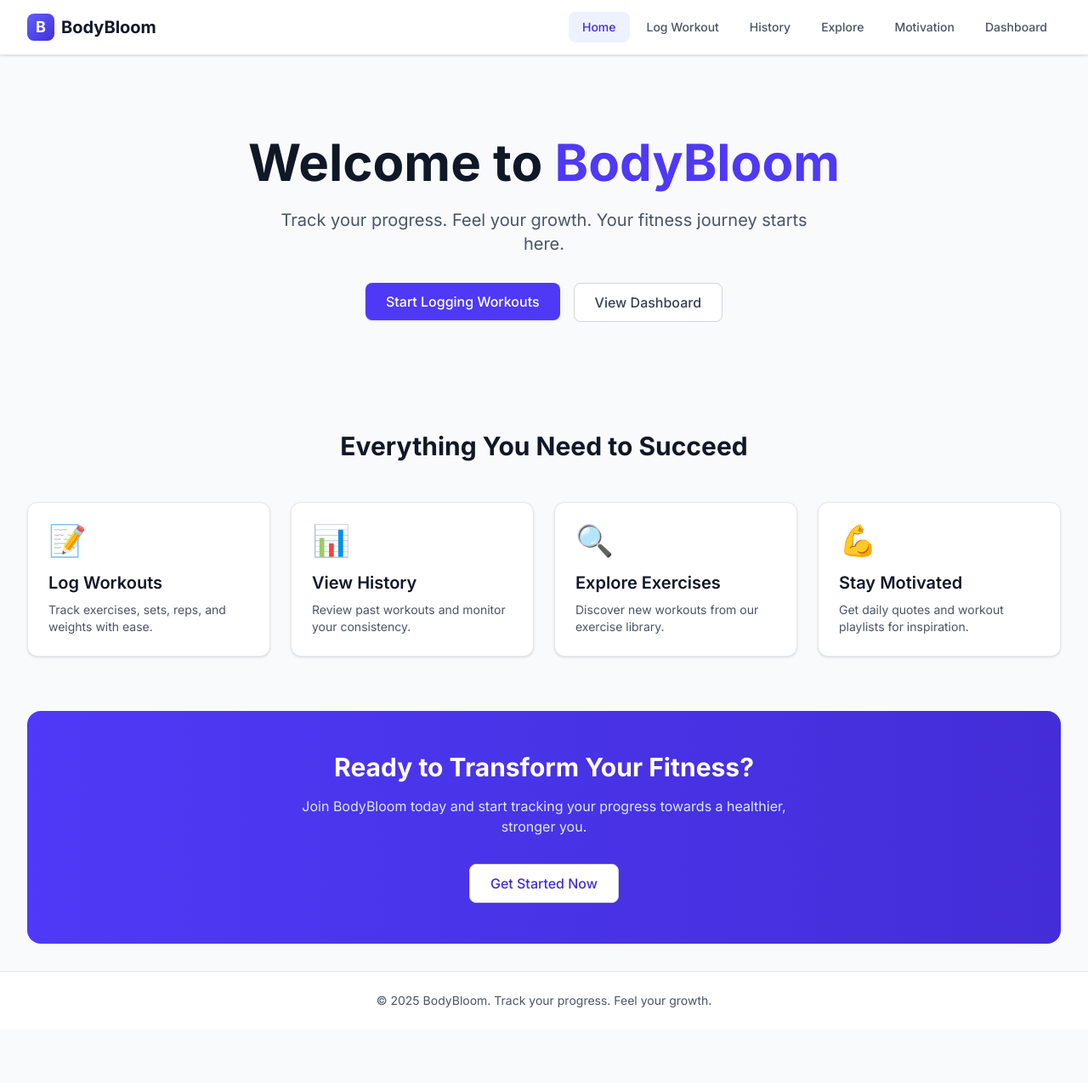
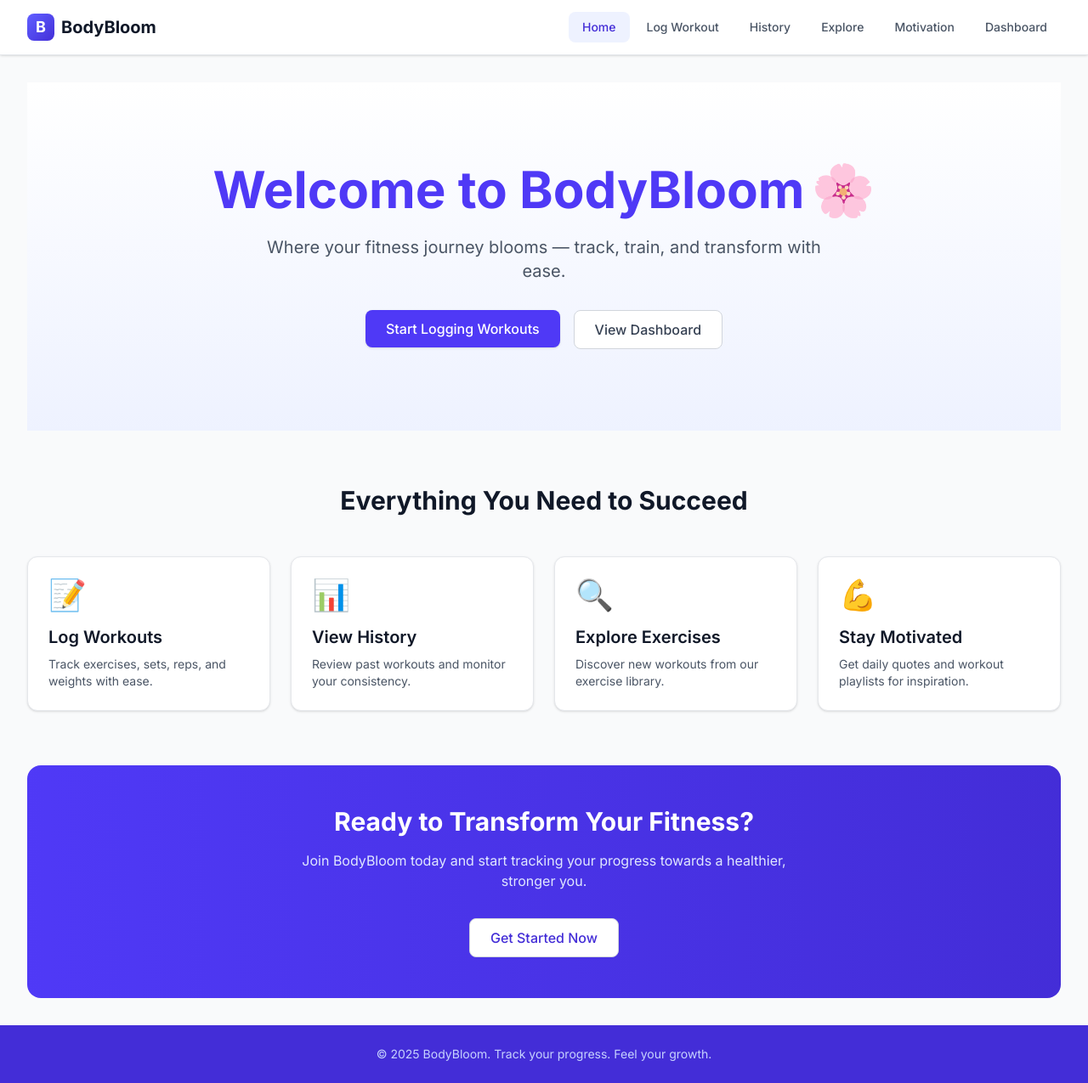
Before and after one commit to Ghanneycaleb/BodyBloom, a React (Vite) app: page / in a window 1280 px wide. Shown: the whole page at 85% size. Before the commit the page ends 1212 px from the top, so only its background shows below. Built offline with nearby package versions, Linux system fonts and the light colour scheme.

Commit message:
style(footer): Apply light navy blue theme color

```diff
--- a/src/components/layout/Layout.jsx
+++ b/src/components/layout/Layout.jsx
@@ -1,4 +1,4 @@
-import Navbar from './Navbar';
+import Navbar from "./Navbar";
 
 const Layout = ({ children }) => {
   return (
@@ -7,9 +7,12 @@ const Layout = ({ children }) => {
       <main className="flex-1 max-w-7xl w-full mx-auto px-4 sm:px-6 lg:px-8 py-8">
         {children}
       </main>
-      <footer className="bg-white border-t border-gray-200 py-6 mt-auto">
-        <div className="max-w-7xl mx-auto px-4 sm:px-6 lg:px-8 text-center text-gray-600 text-sm">
-          <p>© {new Date().getFullYear()} BodyBloom. Track your progress. Feel your growth.</p>
+      <footer className="bg-primary-700 py-6 mt-auto">
+        <div className="max-w-7xl mx-auto px-4 sm:px-6 lg:px-8 text-center text-primary-200 text-sm">
+          <p>
+            © {new Date().getFullYear()} BodyBloom. Track your progress. Feel
+            your growth.
+          </p>
         </div>
       </footer>
     </div>
--- a/src/index.css
+++ b/src/index.css
@@ -37,3 +37,27 @@ body {
 .card {
   @apply bg-white rounded-xl shadow-sm border border-gray-200 p-6 transition-all duration-300 ease-in-out hover:shadow-lg hover:-translate-y-1;
 }
+
+@keyframes fade-up {
+  0% {
+    opacity: 0;
+    transform: translateY(20px);
+  }
+  100% {
+    opacity: 1;
+    transform: translateY(0);
+  }
+}
+
+@keyframes glow {
+  0%, 100% {
+    text-shadow: 0 0 8px #a5b4fc, 0 0 16px #6366f1;
+  }
+  50% {
+    text-shadow: 0 0 16px #818cf8, 0 0 32px #4f46e5;
+  }
+}
+
+.animate-fade-up {
+  animation: fade-up 1.2s ease-out forwards;
+}
--- a/src/pages/Home.jsx
+++ b/src/pages/Home.jsx
@@ -1,3 +1,97 @@
+// import { Link } from 'react-router-dom';
+// import Button from '../components/common/Button';
+// import Card from '../components/common/Card';
+
+// const Home = () => {
+//   const features = [
+//     {
+//       title: 'Log Workouts',
+//       description: 'Track exercises, sets, reps, and weights with ease.',
+//       icon: '📝',
+//       link: '/log',
+//     },
+//     {
+//       title: 'View History',
+//       description: 'Review past workouts and monitor your consistency.',
+//       icon: '📊',
+//       link: '/history',
+//     },
+//     {
+//       title: 'Explore Exercises',
+//       description: 'Discover new workouts from our exercise library.',
+//       icon: '🔍',
+//       link: '/explore',
+//     },
+//     {
+//       title: 'Stay Motivated',
+//       description: 'Get daily quotes and workout playlists for inspiration.',
+//       icon: '💪',
+//       link: '/motivation',
+//     },
+//   ];
+
+//   return (
+//     <div>
+//       {/* Hero Section */}
+//       <section className="text-center py-16 px-4">
+//         <h1 className="text-5xl md:text-6xl font-bold text-gray-900 mb-6">
+//           Welcome to <span className="text-primary-600">BodyBloom</span>
+//         </h1>
+//         <p className="text-xl text-gray-600 mb-8 max-w-2xl mx-auto">
+//           Track your progress. Feel your growth. Your fitness journey starts here.
+//         </p>
+//         <div className="flex flex-col sm:flex-row gap-4 justify-center">
+//           <Link to="/log">
+//             <Button variant="primary" className="w-full sm:w-auto">
+//               Start Logging Workouts
+//             </Button>
+//           </Link>
+//           <Link to="/dashboard">
+//             <Button variant="secondary" className="w-full sm:w-auto">
+//               View Dashboard
+//             </Button>
+//           </Link>
+//         </div>
+//       </section>
+
+//       {/* Features Grid */}
+//       <section className="py-16">
+//         <h2 className="text-3xl font-bold text-center text-gray-900 mb-12">
+//           Everything You Need to Succeed
+//         </h2>
+//         <div className="grid grid-cols-1 md:grid-cols-2 lg:grid-cols-4 gap-6">
+//           {features.map((feature, index) => (
+//             <Link key={index} to={feature.link}>
+//               <Card className="h-full hover:border-primary-300 transition-colors cursor-pointer">
+//                 <div className="text-4xl mb-4">{feature.icon}</div>
+//                 <h3 className="text-xl font-semibold text-gray-900 mb-2">
+//                   {feature.title}
+//                 </h3>
+//                 <p className="text-gray-600 text-sm">{feature.description}</p>
+//               </Card>
+//             </Link>
+//           ))}
+//         </div>
+//       </section>
+
+//       {/* CTA Section */}
+//       <section className="bg-gradient-to-r from-primary-600 to-primary-700 rounded-2xl p-12 text-center text-white">
+//         <h2 className="text-3xl font-bold mb-4">Ready to Transform Your Fitness?</h2>
+//         <p className="text-primary-100 mb-8 max-w-xl mx-auto">
+//           Join BodyBloom today and start tracking your progress towards a healthier, stronger you.
+//         </p>
+//         <Link to="/log">
+//           <Button variant="secondary" className="bg-white text-primary-700 hover:bg-gray-50">
+//             Get Started Now
+//           </Button>
+//         </Link>
+//       </section>
+//     </div>
+//   );
+// };
+
+// export default Home;
+
 import { Link } from 'react-router-dom';
 import Button from '../components/common/Button';
 import Card from '../components/common/Card';
@@ -33,12 +127,13 @@ const Home = () => {
   return (
     <div>
       {/* Hero Section */}
-      <section className="text-center py-16 px-4">
-        <h1 className="text-5xl md:text-6xl font-bold text-gray-900 mb-6">
-          Welcome to <span className="text-primary-600">BodyBloom</span>
+      <section className="flex flex-col items-center justify-center text-center py-24 px-4 bg-gradient-to-b from-white to-indigo-50 scroll-smooth">
+        <h1 className="text-5xl md:text-6xl font-extrabold text-primary-600 mb-6 flex items-center justify-center gap-2">
+          Welcome to BodyBloom
+          <span className="animate-pulse">🌸</span>
         </h1>
         <p className="text-xl text-gray-600 mb-8 max-w-2xl mx-auto">
-          Track your progress. Feel your growth. Your fitness journey starts here.
+          Where your fitness journey blooms — track, train, and transform with ease.
         </p>
         <div className="flex flex-col sm:flex-row gap-4 justify-center">
           <Link to="/log">
```
